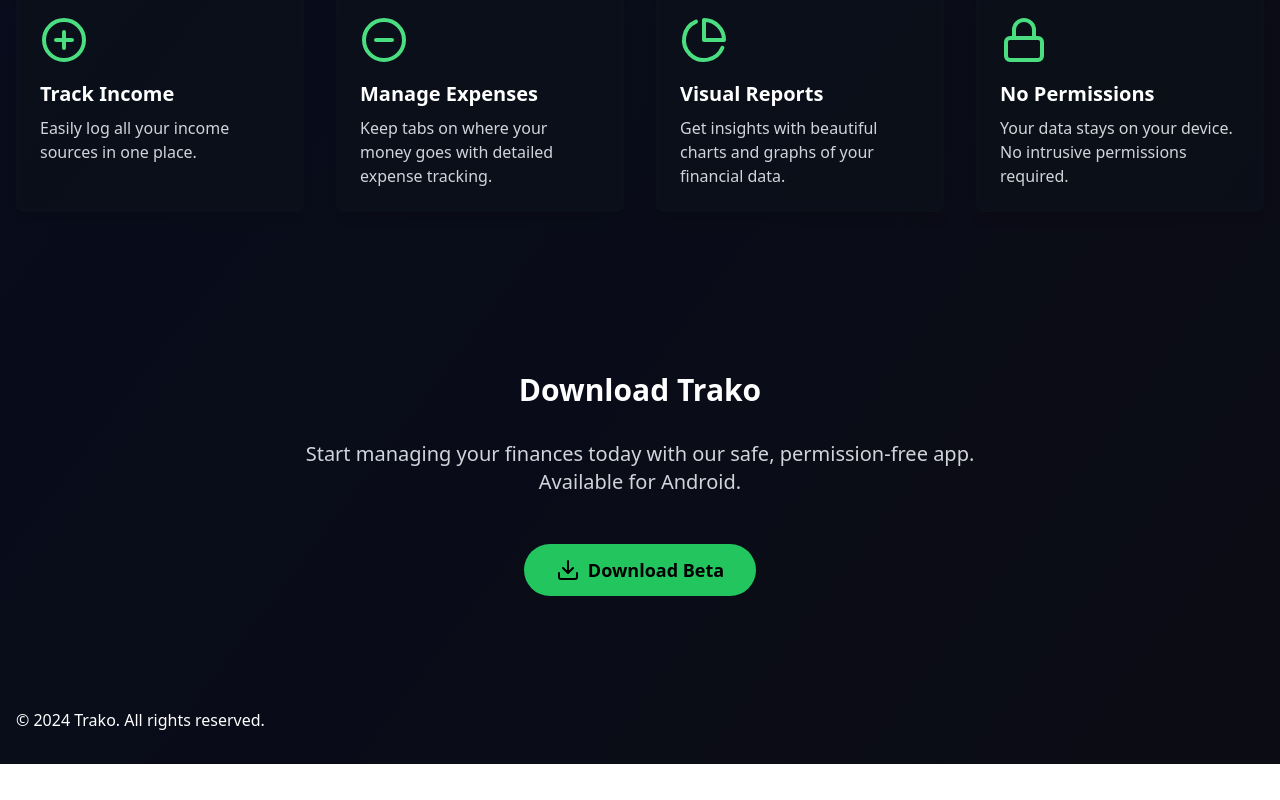
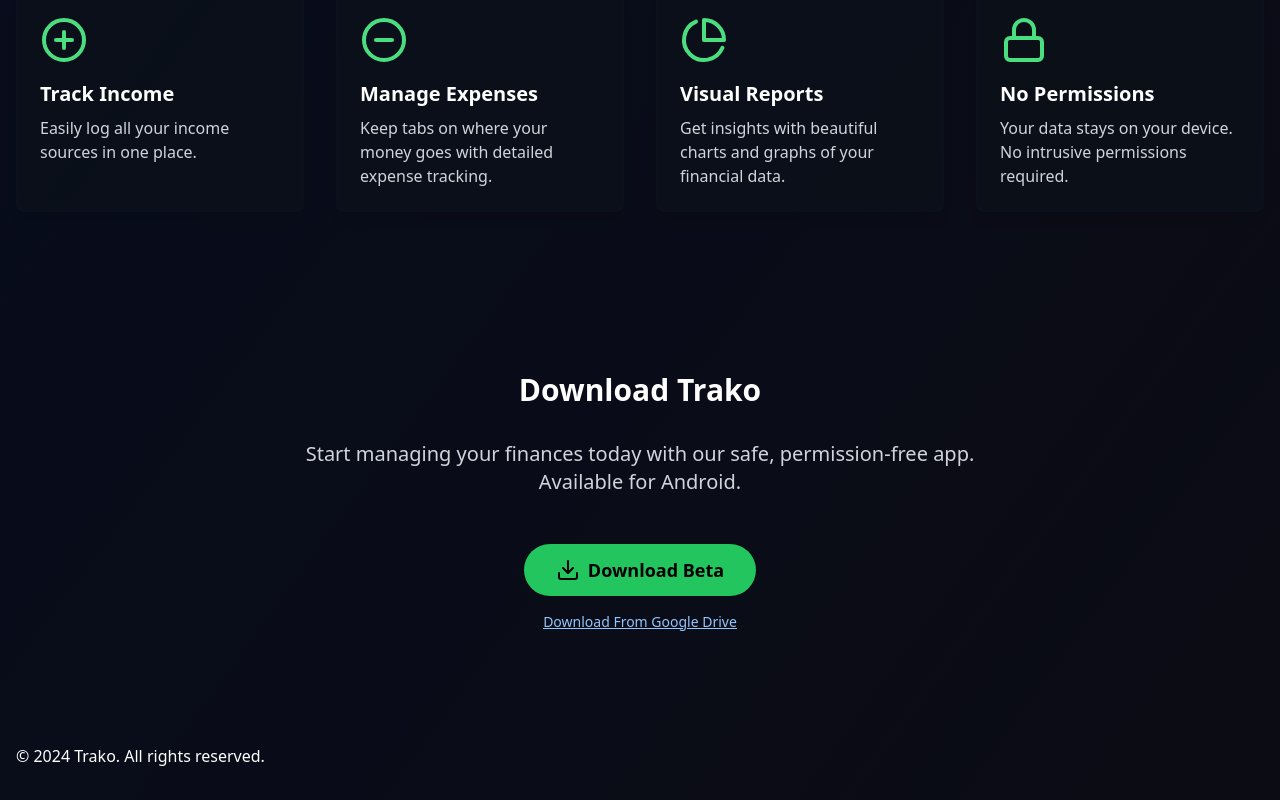
Before and after one commit to Arghya20/arghyaghosh.com-trako, a React (Vite) app: page /app in a window 1280 px wide. Shown: the part 935-1735 px from the top of the page. Before the commit the page ends 1699 px from the top, so only its background shows below. Built offline with nearby package versions, Linux system fonts and the light colour scheme.

Commit message:
add google dirve download link

```diff
--- a/src/components/Download.tsx
+++ b/src/components/Download.tsx
@@ -1,19 +1,17 @@
-import React from 'react'
-import { Download } from 'lucide-react';
+import React from "react";
+import { Download } from "lucide-react";
 
 const DownloadPage = () => {
   return (
     <section id="download" className="py-20 bg-black bg-opacity-50">
       <div className="container mx-auto px-4 text-center">
-        <h2 className="text-3xl font-bold mb-8 text-white">
-          Download Trako
-        </h2>
+        <h2 className="text-3xl font-bold mb-8 text-white">Download Trako</h2>
         <p className="text-xl mb-12 max-w-2xl mx-auto text-gray-300">
-          Start managing your finances today with our safe, permission-free app. Available for Android.
+          Start managing your finances today with our safe, permission-free app.
+          Available for Android.
         </p>
         <div className="flex flex-col sm:flex-row justify-center space-y-4 sm:space-y-0 sm:space-x-4">
-
-        <a
+          <a
             href="https://www.dropbox.com/scl/fi/j2tpsx84nnz92beskffl5/trako-app.apk?rlkey=dgpdkod9m5rvbe24t6wkozm4c&st=z45o3wkl&dl=0" // Change this to the correct path of your file
             // download="Trako-Beta.apk" // Optional: Renames the file when downloaded
             className="flex items-center justify-center bg-green-500 text-black px-8 py-3 rounded-full text-lg font-semibold hover:bg-green-400 transition duration-300"
@@ -22,11 +20,16 @@ const DownloadPage = () => {
             Download Beta
           </a>
         </div>
+        <p className="underline text-blue-300 mt-4 text-sm">
+          <a href="https://drive.google.com/uc?export=download&id=1TC3tP84FRCRYuI5nEJjf7DGExsn240QZ">
+            Download From Google Drive
+          </a>
+        </p>
       </div>
     </section>
-  )
-}
+  );
+};
 
-export default DownloadPage
+export default DownloadPage;
 
 //check git
```
